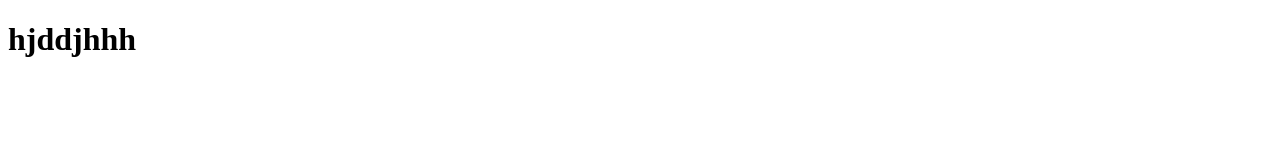
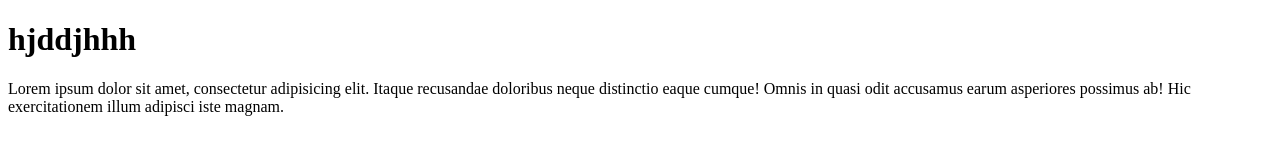
Before and after one commit to shahriar459/second-website, a plain HTML site: page index.html in a window 1280 px wide. Drawn offline with Linux system fonts and the light colour scheme.

Commit message:
first git pussh

```diff
--- a/index.html
+++ b/index.html
@@ -7,6 +7,7 @@
 </head>
 <body>
     <h1>hjddjhhh</h1>
+    <p>Lorem ipsum dolor sit amet, consectetur adipisicing elit. Itaque recusandae doloribus neque distinctio eaque cumque! Omnis in quasi odit accusamus earum asperiores possimus ab! Hic exercitationem illum adipisci iste magnam.</p>
 
 </body>
 </html>
```
